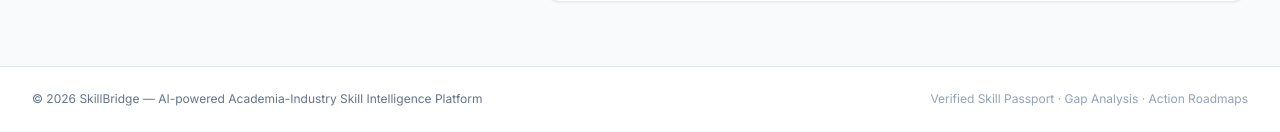
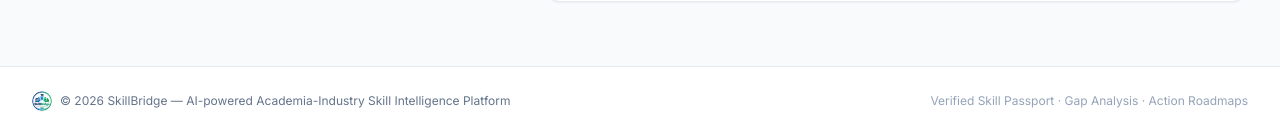
Before and after one commit to yashhiwale/SkillBridge, a Next.js app in the folder frontend/: page / in a window 1280 px wide. Shown: the part 4833-4965 px from the top of the page. Built offline with nearby package versions, Linux system fonts and the light colour scheme.

Commit message:
feat(frontend): add brand logo to footer shell

```diff
--- a/frontend/src/components/layout/Shell.tsx
+++ b/frontend/src/components/layout/Shell.tsx
@@ -1,6 +1,7 @@
 // frontend/src/components/layout/Shell.tsx
 
 import React from 'react';
+import Image from 'next/image';
 import { Header } from './Header';
 import type { ShellProps } from '@/types/common';
 
@@ -21,12 +22,21 @@ export const Shell: React.FC<ShellProps> = ({
       </main>
 
       <footer className="border-t border-slate-200 bg-white">
-        <div className="mx-auto flex max-w-7xl flex-col items-center justify-between gap-2 px-4 py-6 text-xs text-slate-500 sm:flex-row sm:px-6 lg:px-8">
-          <p>
-            © {new Date().getFullYear()} SkillBridge — AI-powered Academia-Industry
-            Skill Intelligence Platform
-          </p>
-          <p className="text-slate-400">
+        <div className="mx-auto flex max-w-7xl flex-col items-center justify-between gap-4 px-4 py-6 text-xs text-slate-500 sm:flex-row sm:px-6 lg:px-8">
+          <div className="flex items-center gap-2">
+            <Image
+              src="/brand/skillbridge-logo.jpg"
+              alt=""
+              width={20}
+              height={20}
+              className="rounded-full shadow-sm"
+            />
+            <p>
+              © {new Date().getFullYear()} SkillBridge — AI-powered Academia-Industry
+              Skill Intelligence Platform
+            </p>
+          </div>
+          <p className="text-slate-400 text-center sm:text-right">
             Verified Skill Passport · Gap Analysis · Action Roadmaps
           </p>
         </div>
```
